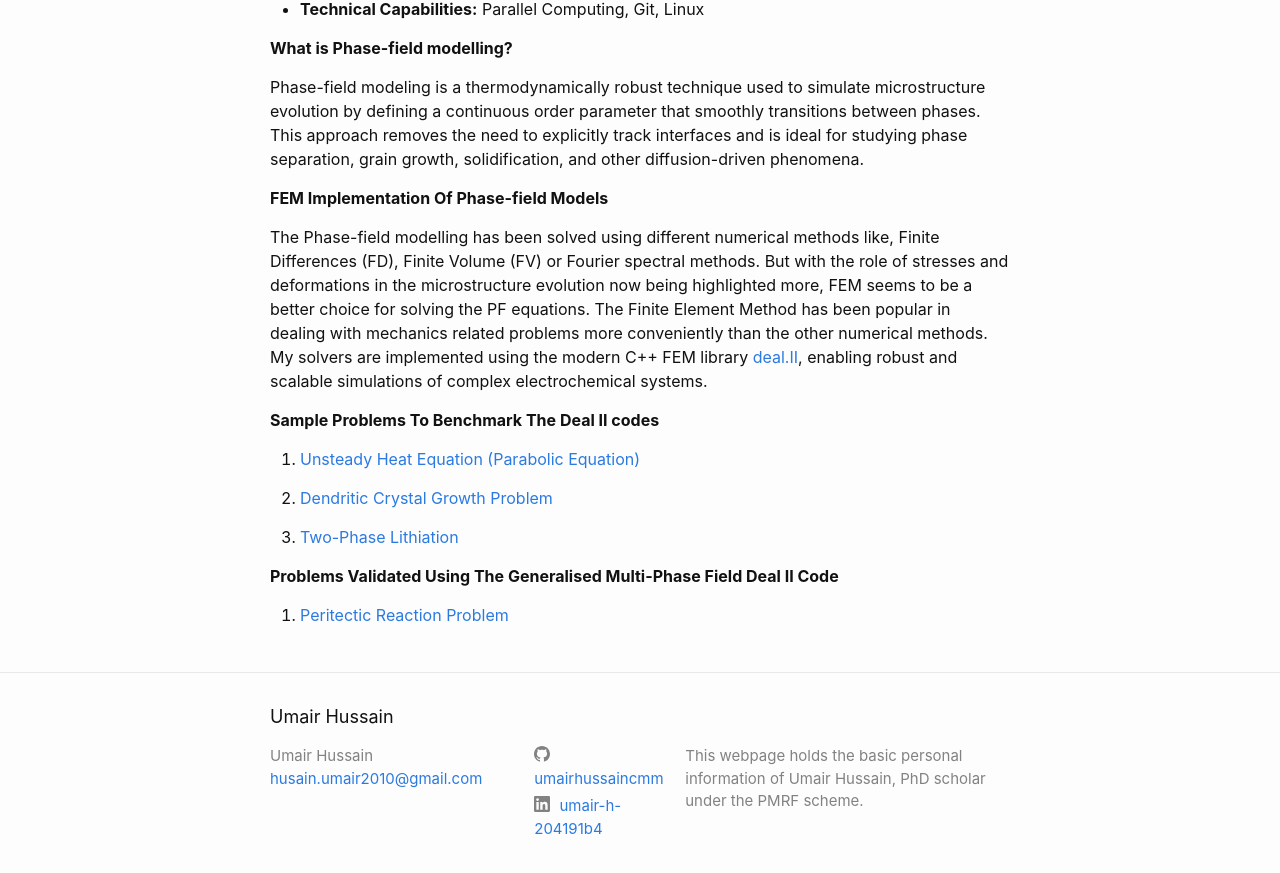
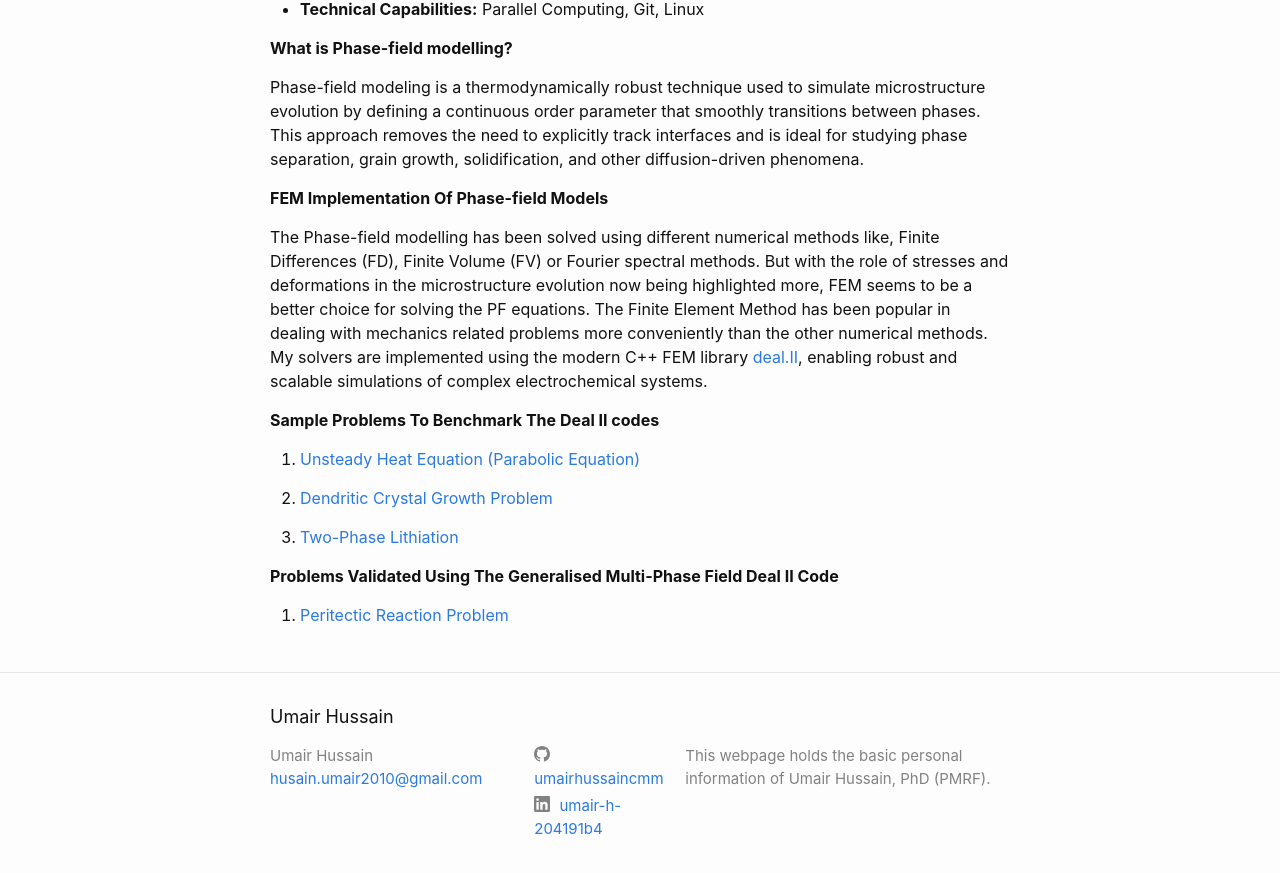
Before and after one commit to umairhussaincmm/umairhussaincmm.github.io, a Jekyll site: the page built from index.markdown, in a window 1280 px wide and 900 px high, scrolled down 2155 px. Shown: the top 873 px of the window. Built offline with Jekyll 4.4.1, drawn with Linux system fonts in a browser that asks for light colours.

Commit message:
Update _config.yml with new about

```diff
--- a/_config.yml
+++ b/_config.yml
@@ -21,7 +21,7 @@
 title: Umair Hussain
 email: husain.umair2010@gmail.com
 description: >- # this means to ignore newlines until "baseurl:"
-  This webpage holds the basic personal information of Umair Hussain, PhD scholar under the PMRF scheme.
+  This webpage holds the basic personal information of Umair Hussain, PhD (PMRF).
 # <a href="https://may2021.pmrf.in/">PMRF</a>
 baseurl: "" # the subpath of your site, e.g. /blog
 url: "" # the base hostname & protocol for your site, e.g. http://example.com
```
